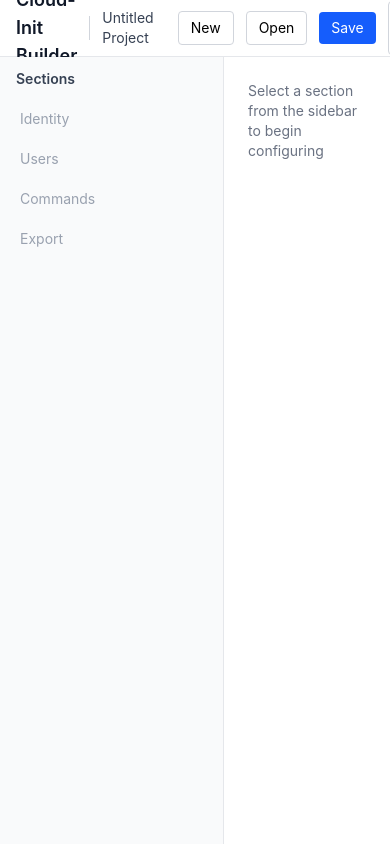
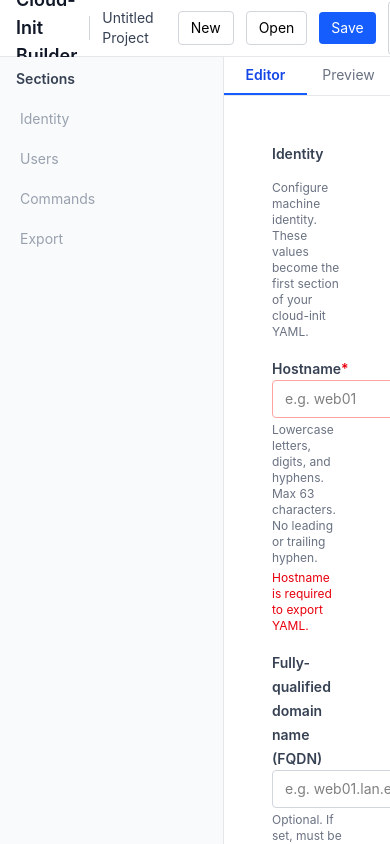
Before and after one commit to paddy01/cloud-init-builder, a React (Vite) app: page / in a window 390 px wide. Shown: the top 844 px of the page. Built offline with nearby package versions, Linux system fonts and the light colour scheme.

Commit message:
feat(02-07): integrate identity editor and preview into MainLayout
- Mount IdentityForm as sole editor owner with responsive visibility
- PreviewPanel in right aside (lg+) and mobile tab view (sub-lg)
- EditorPreviewTabs for sub-lg editor/preview toggle
- Remove Phase 1 placeholder copy

```diff
--- a/src/layouts/MainLayout.tsx
+++ b/src/layouts/MainLayout.tsx
@@ -1,18 +1,35 @@
+import { useState } from "react";
+import { IdentityForm } from "../components/identity/IdentityForm.tsx";
+import {
+  EditorPreviewTabs,
+  type EditorPreviewView,
+} from "../components/preview/EditorPreviewTabs.tsx";
+import { PreviewPanel } from "../components/preview/PreviewPanel.tsx";
 import { Sidebar } from "./Sidebar.tsx";
 import { TopBar } from "./TopBar.tsx";
 
 export function MainLayout() {
+  const [view, setView] = useState<EditorPreviewView>("editor");
+
   return (
     <div className="flex h-screen flex-col">
       <TopBar />
       <div className="flex min-h-0 flex-1">
         <Sidebar />
-        <main className="flex-1 overflow-y-auto p-6">
-          <p className="text-sm text-gray-500">
-            Select a section from the sidebar to begin configuring
-          </p>
+        <main className="flex min-h-0 flex-1 flex-col overflow-y-auto">
+          <EditorPreviewTabs view={view} onChange={setView} />
+          <div className="flex-1 overflow-y-auto p-6">
+            <div className={view === "editor" ? "block" : "hidden lg:block"}>
+              <IdentityForm />
+            </div>
+            <div className={view === "preview" ? "block lg:hidden" : "hidden"}>
+              <PreviewPanel />
+            </div>
+          </div>
         </main>
-        <aside className="hidden w-80 border-l border-gray-200 bg-gray-50 lg:block" />
+        <aside className="hidden w-80 border-l border-gray-200 bg-gray-50 lg:block">
+          <PreviewPanel />
+        </aside>
       </div>
     </div>
   );
```
